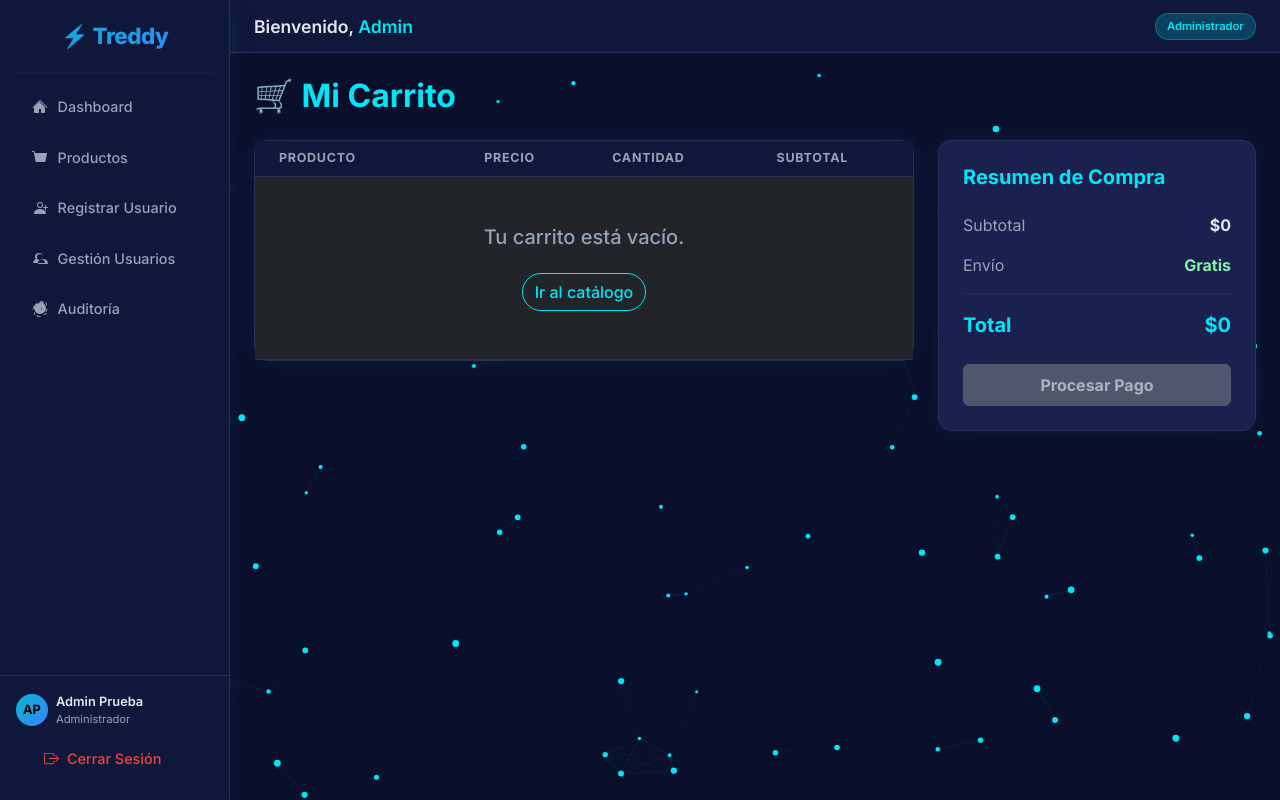
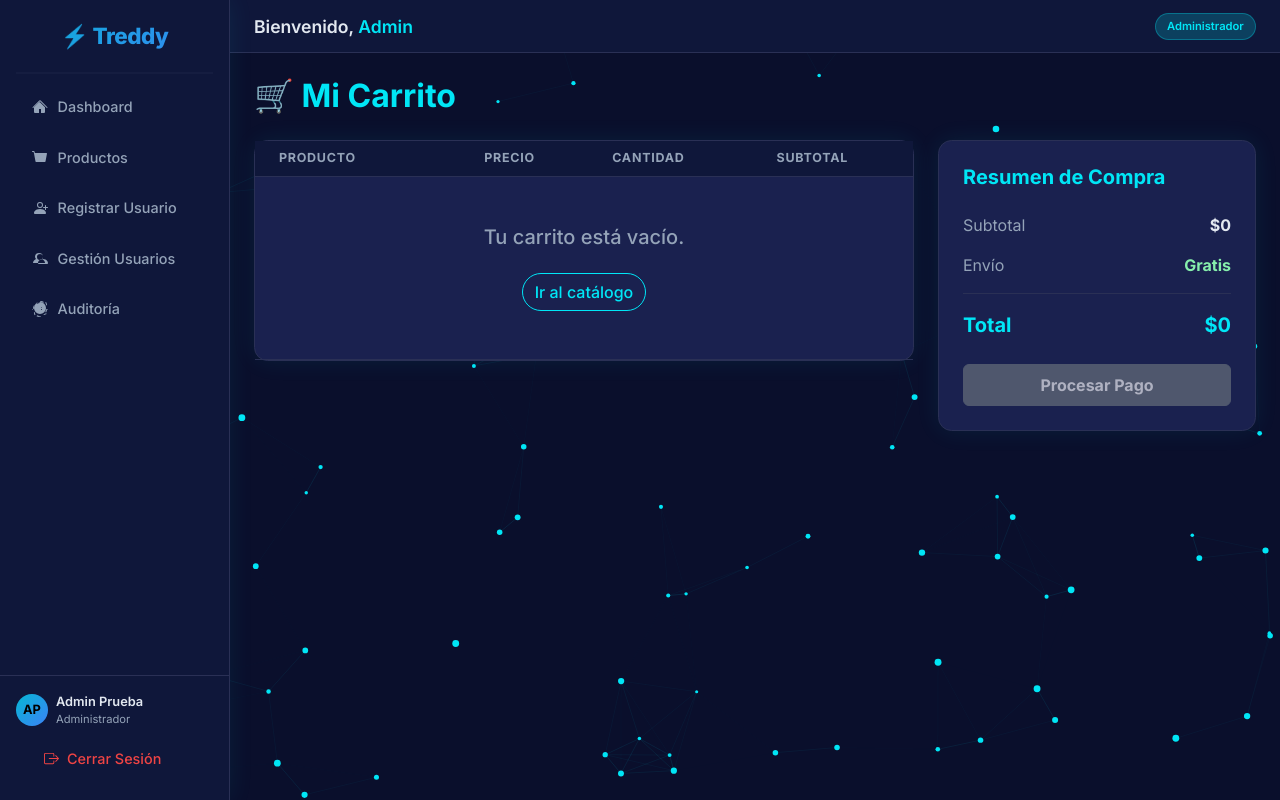
Before and after one commit to Builesss/Treddy-Djangox, a Django app: page /productos/carrito/ in a window 1280 px wide. Run offline with Django 5.2, Linux system fonts and the light colour scheme; a user stored in the database is signed in; some libraries are stand-ins or nearby versions.

Commit message:
fix: restaurar fondo transparente en tablas sin perder color blanco

```diff
--- a/templates/productos/partials/cart.html
+++ b/templates/productos/partials/cart.html
@@ -4,9 +4,14 @@
 
 <div class="row">
     <div class="col-lg-8">
-        <div class="card p-0 mb-4">
-            <div class="table-responsive">
-                <table class="table table-dark table-hover mb-0 align-middle bg-transparent" style="color:var(--treddy-text) !important;">
+<style>
+    .custom-table td, .custom-table th { color: var(--treddy-text) !important; background-color: transparent !important; border-bottom-color: var(--treddy-border) !important; }
+    .custom-table tbody tr:hover td { background-color: rgba(255,255,255,0.05) !important; }
+</style>
+
+<div class="card p-0 mb-4">
+    <div class="table-responsive">
+        <table class="table custom-table mb-0 align-middle">
                     <thead style="background:var(--treddy-panel); color:var(--treddy-muted);">
                         <tr>
                             <th class="ps-4">Producto</th>
```
Also changed, not shown: templates/productos/partials/pedidos_list.html (+6 -1 lines).
